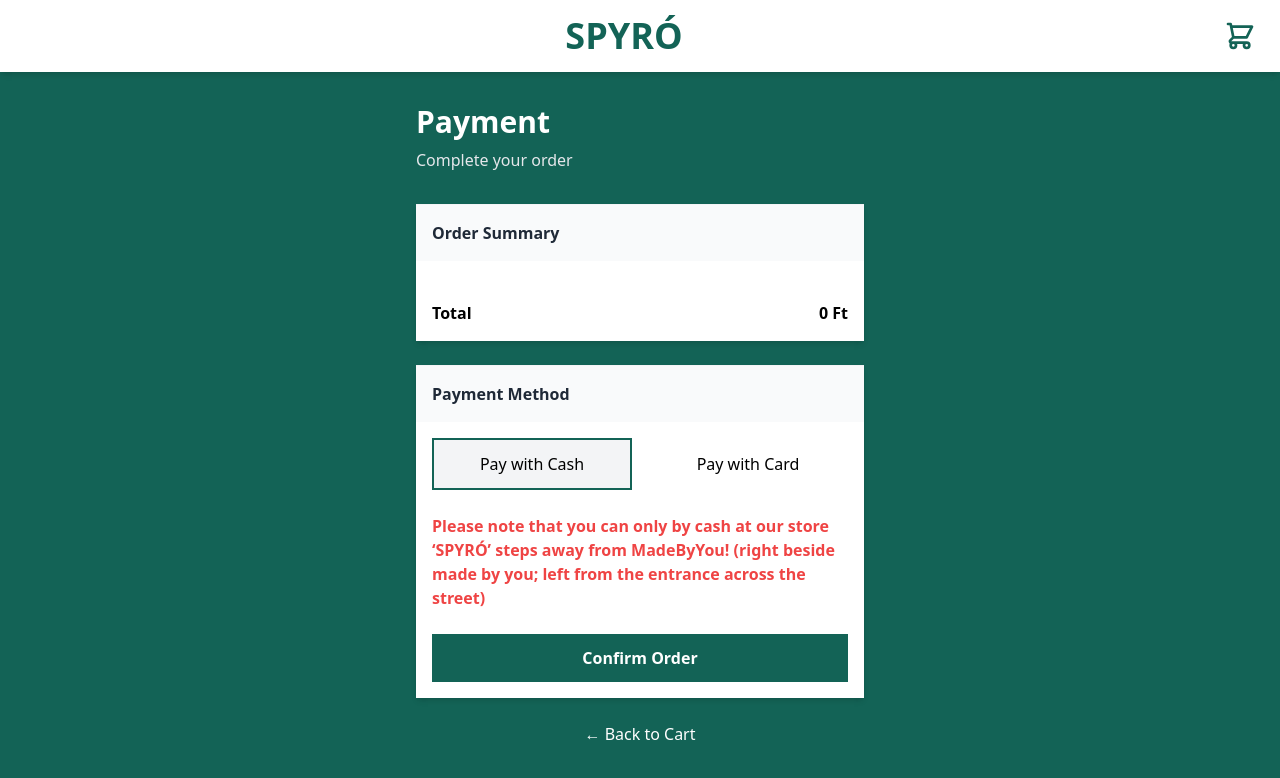
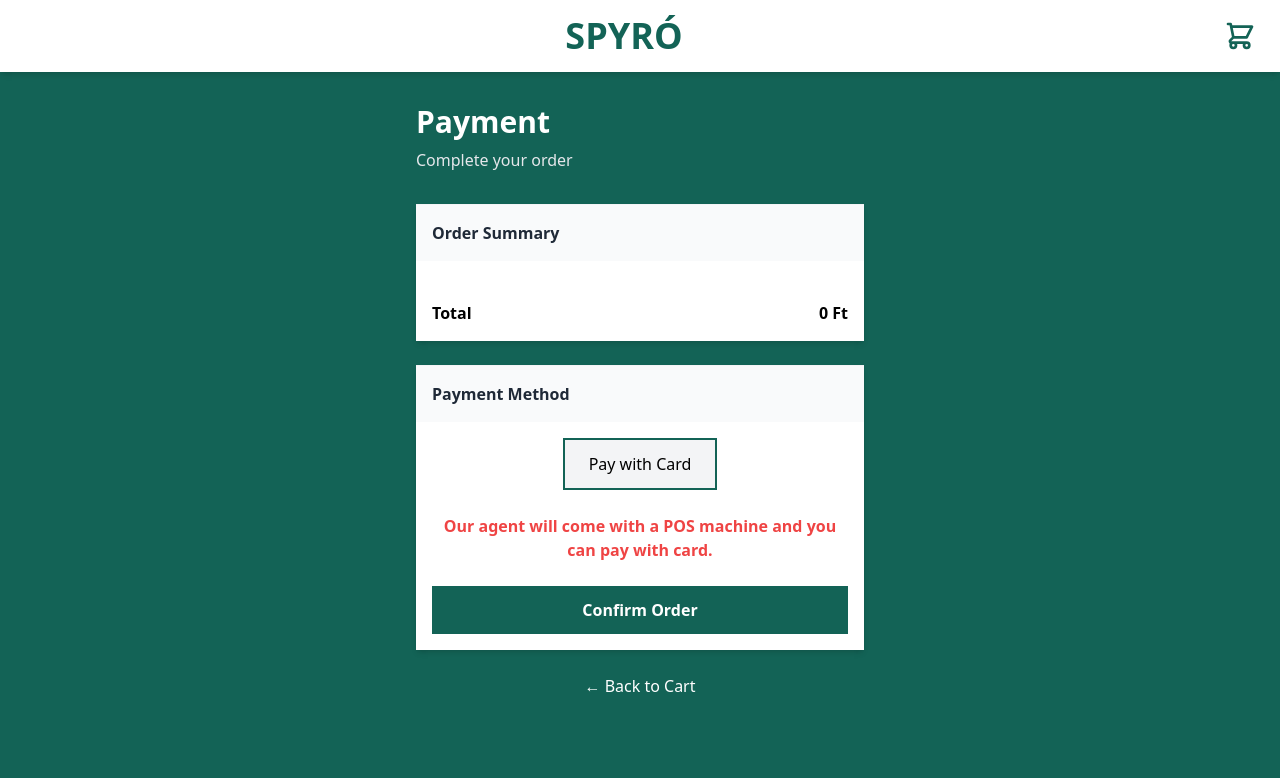
Before and after one commit to dasourov/Spyro, a Next.js app: page /payment in a window 1280 px wide. Shown: the top 778 px of the page. Built offline with nearby package versions, Linux system fonts and the light colour scheme.

Commit message:
Payment system updated

```diff
--- a/pages/payment.js
+++ b/pages/payment.js
@@ -5,12 +5,9 @@ import Header from '../components/Header';
 
 export default function PaymentPage() {
   const { cartItems, getTotalPrice, clearCart } = useCart();
-  const [paymentMethod, setPaymentMethod] = useState('cash');
-  const [emailReceipt, setEmailReceipt] = useState(false);
-  const [email, setEmail] = useState('');
+  const [paymentMethod] = useState('card'); // locked to card
   const [isProcessing, setIsProcessing] = useState(false);
   const [paymentComplete, setPaymentComplete] = useState(false);
-  const [emailStatus, setEmailStatus] = useState(null);
   const [tableId, setTableId] = useState(null);
 
   // Load table_id from localStorage (set on OrderPage)
@@ -24,7 +21,6 @@ export default function PaymentPage() {
     if (!tableId) return alert('Table ID not found.');
 
     setIsProcessing(true);
-  setEmailStatus(null);
 
     try {
       const orderDetails = {
@@ -32,17 +28,15 @@ export default function PaymentPage() {
         items: cartItems.map(item => ({
           name: item.name,
           quantity: item.quantity,
-        price: item.price // <-- Already in Ft
+          price: item.price
         })),
         total: getTotalPrice(),
-      payment_method: paymentMethod,
-      notes: paymentMethod === 'cash'
-        ? 'Cash'
-        : 'Card'
+        payment_method: 'card',
+        notes: 'Card'
       };
 
       // Send order to FastAPI backend
-    const response = await fetch("https://spyrobackend.onrender.com/api/orders/", {
+      const response = await fetch("https://spyro-pgc7.onrender.com/api/orders/", {
         method: "POST",
         headers: { "Content-Type": "application/json" },
         body: JSON.stringify(orderDetails),
@@ -55,21 +49,6 @@ export default function PaymentPage() {
 
       const result = await response.json();
       console.log("Order created:", result);
-
-    // Optional: send email receipt if cash
-    if (paymentMethod === 'cash' && emailReceipt && email) {
-      try {
-        const emailResp = await fetch('/api/send-email-postmark', {
-          method: 'POST',
-          headers: { 'Content-Type': 'application/json' },
-          body: JSON.stringify({ email, orderDetails: result })
-        });
-        const emailResult = await emailResp.json();
-        setEmailStatus(emailResult.success ? 'sent' : 'failed');
-      } catch {
-        setEmailStatus('failed');
-      }
-    }
 
       setPaymentComplete(true);
       clearCart();
@@ -95,16 +74,6 @@ export default function PaymentPage() {
               </div>
               <h1 className="text-2xl font-bold text-gray-800 mb-2">Payment Successful!</h1>
               <p className="text-gray-600 mb-6">Your order has been placed and will be served soon.</p>
-
-              {emailReceipt && email && (
-                <div className="mb-6">
-                  {emailStatus === 'sent' ? (
-                    <p className="text-gray-600">A receipt has been sent to <strong>{email}</strong></p>
-                  ) : (
-                    <p className="text-gray-600">Failed to send receipt to <strong>{email}</strong></p>
-                  )}
-                </div>
-              )}
 
               <Link href="/">
                 <button className="w-full py-3 font-bold text-white transition-colors duration-300"
@@ -157,63 +126,23 @@ export default function PaymentPage() {
               <h2 className="font-semibold text-gray-800">Payment Method</h2>
             </div>
             <div className="p-4">
-              <div className="flex space-x-4 mb-6">
+              <div className="flex justify-center mb-6">
                 <button
-                  onClick={() => setPaymentMethod('cash')}
-                  className={`flex-1 py-3 text-center font-medium transition-colors duration-300 ${paymentMethod === 'cash' ? 'bg-gray-100' : 'hover:bg-gray-50'}`}
-                  style={{ border: paymentMethod === 'cash' ? `2px solid #136356` : '2px solid transparent' }}
-                >
-                  Pay with Cash
-                </button>
-                <button
-                  onClick={() => setPaymentMethod('card')}
-                  className={`flex-1 py-3 text-center font-medium transition-colors duration-300 ${paymentMethod === 'card' ? 'bg-gray-100' : 'hover:bg-gray-50'}`}
-                  style={{ border: paymentMethod === 'card' ? `2px solid #136356` : '2px solid transparent' }}
+                  className="py-3 px-6 text-center font-medium transition-colors duration-300 bg-gray-100"
+                  style={{ border: `2px solid #136356` }}
+                  disabled
                 >
                   Pay with Card
                 </button>
               </div>
 
-              <p className="text-red-500 font-bold mb-6">
-                {paymentMethod === 'cash'
-                  ? 'Please note that you can only by cash at our store ‘SPYRÓ’ steps away from MadeByYou! (right beside made by you; left from the entrance across the street)'
-                  : 'Our agent will come with a POS machine and you can pay with card.'}
+              <p className="text-red-500 font-bold mb-6 text-center">
+                Our agent will come with a POS machine and you can pay with card.
               </p>
-
-              {/* Email Receipt
-              <div className="mb-6">
-                <div className="flex items-center mb-4">
-                  <input
-                    type="checkbox"
-                    id="emailReceipt"
-                    checked={emailReceipt}
-                    onChange={(e) => setEmailReceipt(e.target.checked)}
-                    className="h-4 w-4 text-amber-600 focus:ring-amber-500 border-gray-300 rounded"
-                  />
-                  <label htmlFor="emailReceipt" className="ml-2 block text-sm text-gray-700">
-                    Click here if you want to receive the receipt in your email
-                  </label>
-                </div>
-
-                {emailReceipt && (
-                  <div>
-                    <label htmlFor="email" className="block text-sm font-medium text-gray-700 mb-1">Email Address</label>
-                    <input
-                      type="email"
-                      id="email"
-                      value={email}
-                      onChange={(e) => setEmail(e.target.value)}
-                      placeholder="your.email@example.com"
-                      className="w-full px-4 py-2 border border-gray-300 focus:ring-2 focus:ring-amber-500 focus:border-amber-500"
-                      required={emailReceipt}
-                    />
-                  </div>
-                )}
-              </div> */}
 
               <button
                 onClick={handleSubmit}
-                disabled={isProcessing || (emailReceipt && !email)}
+                disabled={isProcessing}
                 className={`w-full py-3 font-bold text-white transition-colors duration-300 ${isProcessing ? 'bg-gray-400' : ''}`}
                 style={{ backgroundColor: isProcessing ? "#cccccc" : "#136356", border: "none" }}
               >
```
Lines whose indentation alone changed are shown as unchanged.
